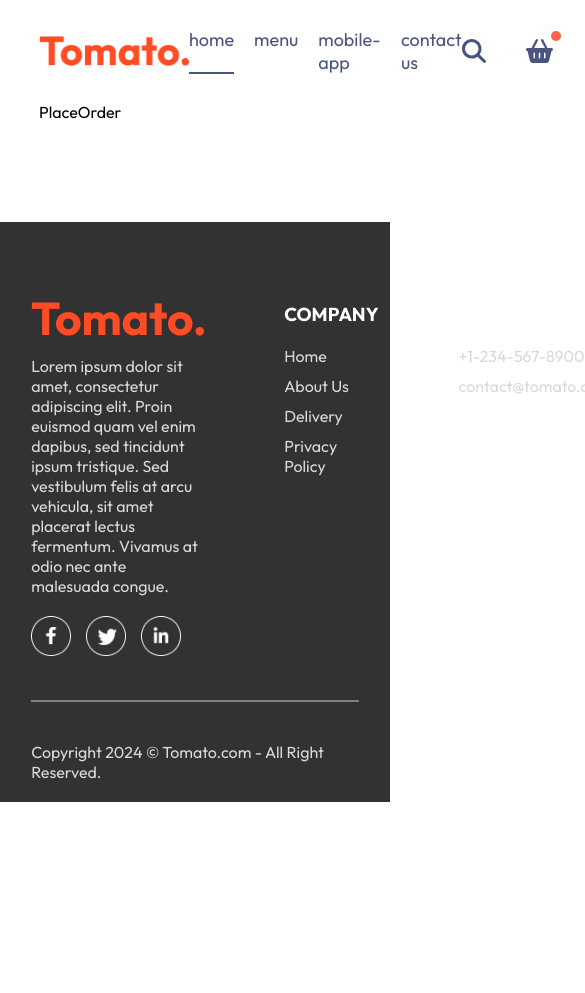
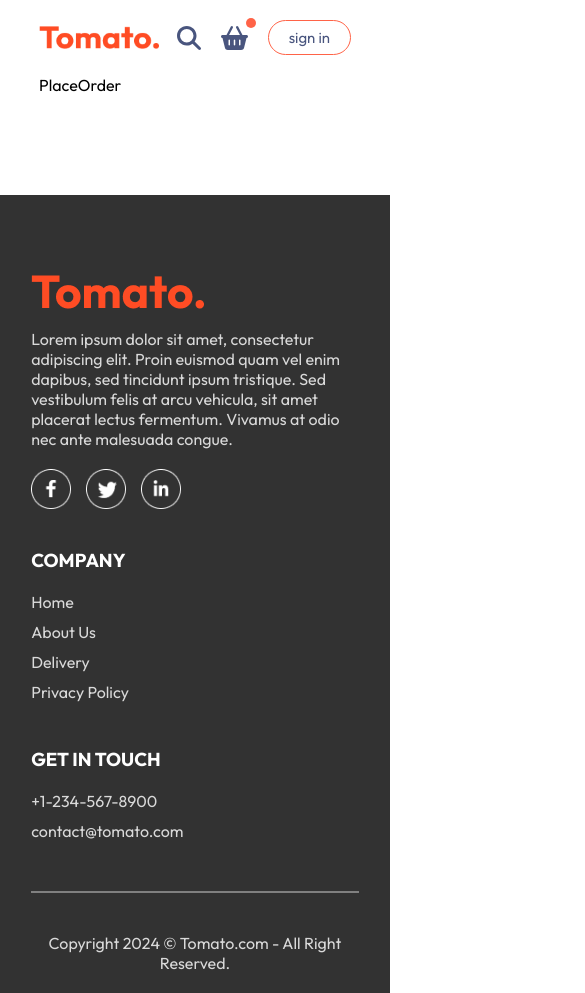
Before and after one commit to meralkk/food-del, a React (Vite) app: page /order in a window 390 px wide. Shown: the top 993 px of the page, 585 px wide, since content can reach past the window. Before the commit the page ends 844 px from the top, so only its background shows below. Built offline with nearby package versions, Linux system fonts and the light colour scheme.

Commit message:
made the website responsive

```diff
--- a/src/component/ExploreMenu/ExploreMenu.css
+++ b/src/component/ExploreMenu/ExploreMenu.css
@@ -55,3 +55,11 @@
     border: 4px solid tomato;
     padding: 2px;
 }
+
+@media (max-width: 1050px) {
+    .explore-menu-text{
+        max-width: 100%;
+        font-size: 14px;
+    }
+
+}
--- a/src/component/Footer/Footer.css
+++ b/src/component/Footer/Footer.css
@@ -48,3 +48,14 @@
     background-color: grey;
     border: none;
 }
+
+@media (max-width: 750px) {
+   .footer-content{
+    display: flex;
+    flex-direction: column;
+    gap: 35px;
+   }
+   .footer-copyright{
+    text-align: center;
+   }
+}
--- a/src/component/Header/Header.css
+++ b/src/component/Header/Header.css
@@ -39,3 +39,22 @@
     font-size: max(1vw, 13px);
     border-radius: 50px;
 }
+
+@media (max-width: 1050px) {
+    .header-contents{
+        max-width: 45%;
+    }
+}
+
+@media (max-width: 750px) {
+
+    .header-contents{
+        max-width: 65%;
+    }
+    .header-contents p{
+        display: none;
+    }
+    .header-contents button{
+        padding: 2vw 4vw;
+    }
+}
--- a/src/component/Navbar/Navbar.css
+++ b/src/component/Navbar/Navbar.css
@@ -60,3 +60,49 @@
     top: -8px;
     right: -8px;
 }
+
+@media (max-width: 1050px) {
+    .navbar .logo{
+        width: 140px;
+    }
+    .navbar-menu{
+        gap: 20px;
+        font-size: 17px;
+    }
+    .navbar-right{
+        gap: 30px;
+    }
+    .navbar-right img{
+        width: 22px;
+    }
+    .navbar-right button{
+        padding: 8px 25px;
+    }
+}
+
+@media (max-width: 900px) {
+    .navbar .logo{
+        width: 120px;
+    }
+    .navbar-menu{
+        gap: 15px;
+        font-size: 16px;
+    }
+    .navbar-right{
+        gap: 20px;
+    }
+    .navbar-right img{
+        width: 20px;
+    }
+    .navbar-right button{
+        padding: 7px 20px;
+        font-size: 15px;
+    }
+}
+
+@media (max-width: 750px) {
+    .navbar-menu{
+        display: none;
+    }
+
+}
--- a/src/component/Navbar/Navbar.jsx
+++ b/src/component/Navbar/Navbar.jsx
@@ -3,6 +3,7 @@
 import './Navbar.css'
 import { FontAwesomeIcon } from '@fortawesome/react-fontawesome';
 import { faShoppingBasket, faMagnifyingGlass } from '@fortawesome/free-solid-svg-icons';
+import { Link } from 'react-router-dom';
 
 const Navbar = () => {
 
@@ -14,10 +15,10 @@
         <img src={assets.logo} alt="" className="logo" />
         <ul className="navbar-menu">
           {/* onClick menu to make the menu item active  */}
-            <li onClick={()=>setMenu("home")} className={menu==="home"?"active":""}>home</li>
-            <li onClick={()=>setMenu("menu")} className={menu==="menu"?"active":""}>menu</li>
-            <li onClick={()=>setMenu("mobile-app")}className={menu==="mobile-app"?"active":""}>mobile-app</li>
-            <li onClick={()=>setMenu("contact-us")} className={menu==="contact-us"?"active":""}>contact us</li>
+            <Link to='/' onClick={()=>setMenu("home")} className={menu==="home"?"active":""}>home</Link>
+            <a href='#explore-menu' onClick={()=>setMenu("menu")} className={menu==="menu"?"active":""}>menu</a>
+            <a href='#app-download' onClick={()=>setMenu("mobile-app")}className={menu==="mobile-app"?"active":""}>mobile-app</a>
+            <a href='#footer' onClick={()=>setMenu("contact-us")} className={menu==="contact-us"?"active":""}>contact us</a>
         </ul>
         <div className="navbar-right">
               <FontAwesomeIcon icon={faMagnifyingGlass} size="xl" style={{color: "#49557e",}} />
--- a/src/index.css
+++ b/src/index.css
@@ -4,6 +4,7 @@
   margin: 0;
   box-sizing: border-box;
   font-family: "Outfit", sans-serif;
+  scroll-behavior: smooth;
 }
 
 body{
```
